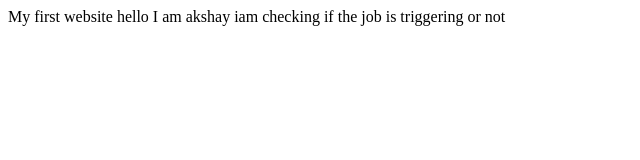
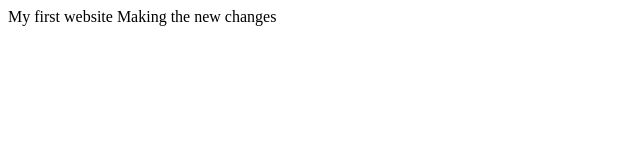
Before and after one commit to AkshaySuryawanshi8/jenkins, a plain HTML site: page index.html in a window 1280 px wide. Shown: the whole page, without its empty margins (0-640 px from the left). Drawn offline with Linux system fonts and the light colour scheme.

Commit message:
Update index.html

```diff
--- a/index.html
+++ b/index.html
@@ -1,6 +1,6 @@
 <html>
   <head> My first website </head>
   <body>
-    hello I am akshay iam checking if the job is triggering or not
+   Making the new changes
   </body>
 </html>
```
